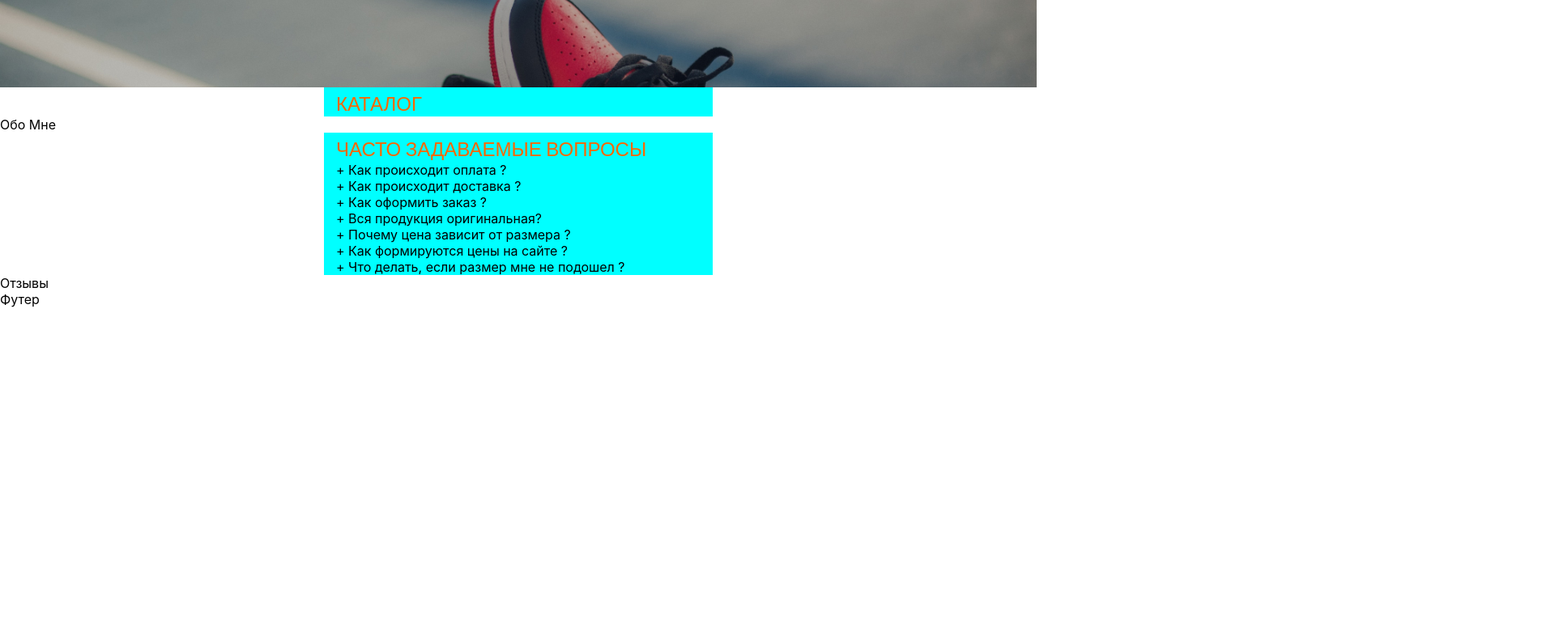
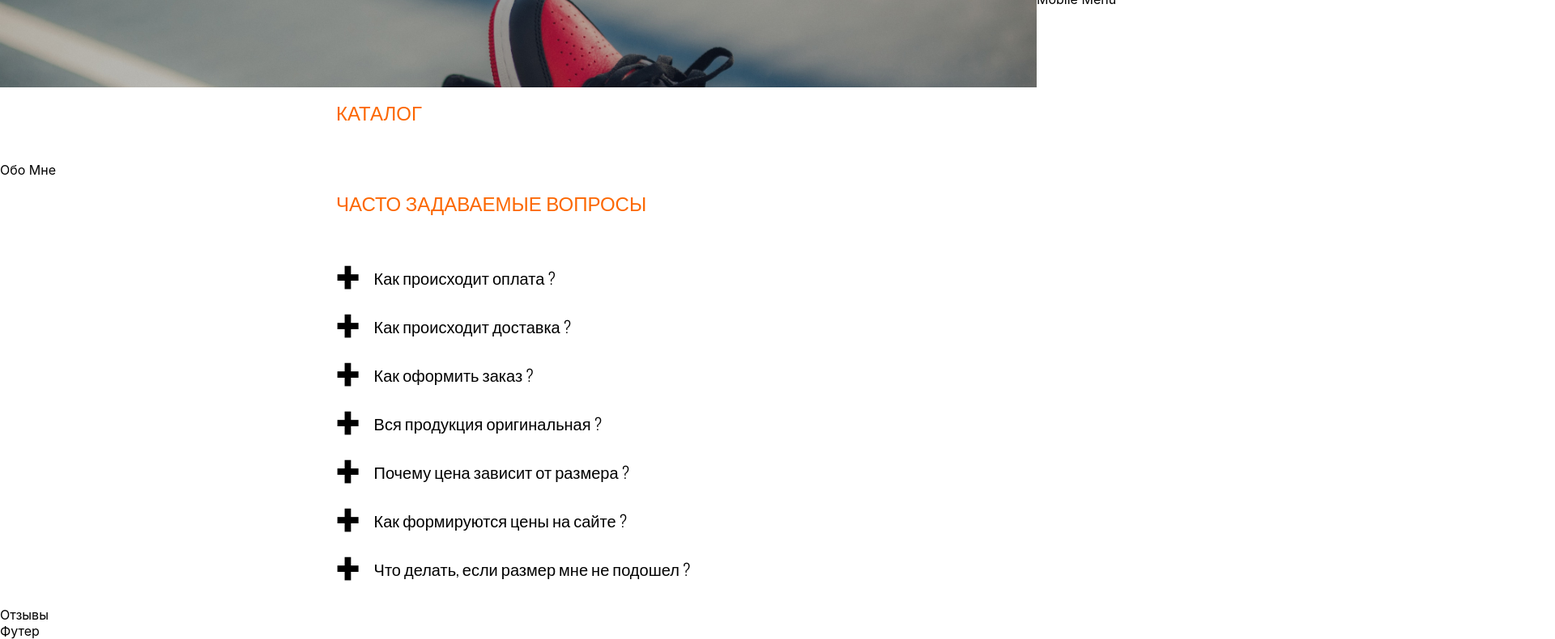
Before and after one commit to MBersPro/polyak-snkrs, a React app: page / in a window 1280 px wide. Shown: the part 107-897 px from the top of the page at 81% size, 1920 px wide, since content can reach past the window. Before the commit the page ends 800 px from the top, so only its background shows below. Built offline with nearby package versions, Linux system fonts and the light colour scheme.

Commit message:
added question

```diff
--- a/src/components/mobileMenu/MobileMenu.css
+++ b/src/components/mobileMenu/MobileMenu.css
@@ -1,14 +1,14 @@
 .mobileMenuClose {
-  position: absolute;
+  position: fixed;
   bottom: 0;
   right: 0;
   width: 100vw;
-  height: calc(100vh - 72px);
+  height: 88vh;
   background-color: white;
   overflow: auto;
-  z-index: 5;
+  z-index: 10;
   transition: 0.4s;
-  transform: translateX(101%);
+  transform: translateX(100%);
 }
 
 .mobileMenuOpen {
--- a/src/components/questions/Questions.css
+++ b/src/components/questions/Questions.css
@@ -1,9 +1,52 @@
 .container{
-    margin-left: auto;
-    margin-right: auto;
-    min-width: 320px;
-    max-width: 480px;
-    box-sizing: border-box;
-    padding: var(--c-padding);
-    background-color: aqua;
+    padding-top: 12px;
+    padding-bottom: 44px;
 }
+
+.plus_icon_question{
+    font-family: var(--font);
+    font-style: normal;
+    font-weight: 600;
+    font-size: 64px;
+    margin-right: 20px;
+    line-height: 33px;
+}
+
+.h2_question{
+    margin-bottom: 58px;
+}
+.li_question{
+    -webkit-tap-highlight-color: rgba(8, 210, 255, 0);
+    -webkit-tap-highlight-color: transparent;
+}
+
+.li_question:not(:last-child){
+    margin-bottom: 40px;
+}
+.summary_question{
+    display: flex;
+    align-items: center;
+    font-family: var(--font);
+    font-size: 20px;
+    font-weight: var(--l-fw);
+    -moz-user-select: none;
+    -khtml-user-select: none;
+    user-select: none;
+    transition: 0.5s;
+}
+.summary_question:hover{
+    color: var(--b-orange);
+    cursor: pointer;
+    transition: 0.5s;
+}
+.summary_question::-webkit-details-marker {
+    display:none;
+}
+.summary_question{
+    transition: 0.5s ease;
+}
+.detail_question {
+    transition: height 0.5s ease;
+  }
+.detail_question:not([open]) { height: 1.25em; }
+.detail_question[open] { height: 3.75em; }
--- a/src/components/questions/Questions.js
+++ b/src/components/questions/Questions.js
@@ -2,16 +2,78 @@ import React from 'react';
 import "./Questions.css";
 const Questions = () => {
     return (
-        <div className='container'>
-            <h2 className='h2'>ЧАСТО ЗАДАВАЕМЫЕ ВОПРОСЫ</h2>
-            <ul className='ul'>
-                <li className='li'>+ Как происходит оплата ?</li>
-                <li className='li'>+ Как происходит доставка ?</li>
-                <li className='li'>+ Как оформить заказ ?</li>
-                <li className='li'>+ Вся продукция оригинальная?</li>
-                <li className='li'>+ Почему цена зависит от размера ?</li>
-                <li className='li'>+ Как формируются цены на сайте ?</li>
-                <li className='li'>+ Что делать, если размер мне не подошел ?</li>
+        <div className='container container_question'>
+            <h2 className='h2_question'>ЧАСТО ЗАДАВАЕМЫЕ ВОПРОСЫ</h2>
+            <ul className='ul_question'>
+                <li className='li_question'>
+                    <details className='detail_question'>
+                        <summary className='summary_question'>
+                            <span className='plus_icon_question'>+</span>
+                            Как происходит оплата ?
+                        </summary>
+                        Текст
+                    </details>
+                </li>
+
+                <li className='li_question'>
+                    <details className='detail_question'>
+                        <summary className='summary_question'>
+                            <span className='plus_icon_question'>+</span>
+                            Как происходит доставка ?
+                        </summary>
+                        Текст
+                    </details>
+                </li>
+
+                <li className='li_question'>
+                    <details className='detail_question'>
+                        <summary className='summary_question'>
+                            <span className='plus_icon_question'>+</span>
+                            Как оформить заказ ?
+                        </summary>
+                        Текст
+                    </details>
+                </li>
+
+                <li className='li_question'>
+                    <details className='detail_question'>
+                        <summary className='summary_question'>
+                            <span className='plus_icon_question'>+</span>
+                            Вся продукция оригинальная ?
+                        </summary>
+                        Текст
+                    </details>
+                </li>
+
+                <li className='li_question'>
+                    <details className='detail_question'>
+                        <summary className='summary_question'>
+                            <span className='plus_icon_question'>+</span>
+                            Почему цена зависит от размера ?
+                        </summary>
+                        Текст
+                    </details>
+                </li>
+
+                <li className='li_question'>
+                    <details className='detail_question'>
+                        <summary className='summary_question'>
+                            <span className='plus_icon_question'>+</span>
+                            Как формируются цены на сайте ?
+                        </summary>
+                        Текст
+                    </details>
+                </li>
+
+                <li className='li_question'>
+                    <details className='detail_question'>
+                        <summary className='summary_question'>
+                            <span className='plus_icon_question'>+</span>
+                            Что делать, если размер мне не подошел ?
+                        </summary>
+                        Текст
+                    </details>
+                </li>
             </ul>
         </div>
 
```
Also changed, not shown: README.md, src/components/header/Header.css (line endings or trailing spaces).
